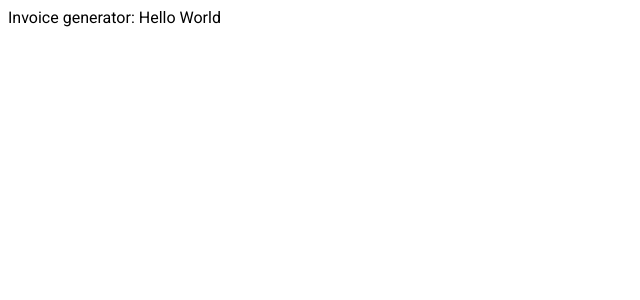
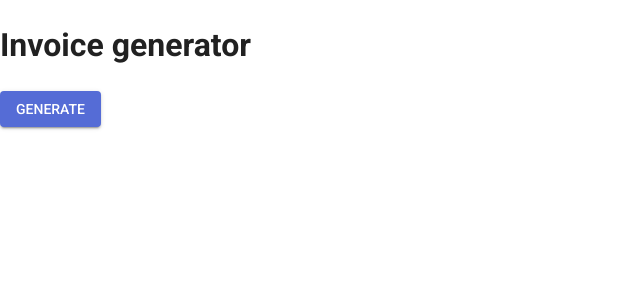
Before and after one commit to eddyhakimi/invoice-generator, a Next.js app: page / in a window 1280 px wide. Shown: the top 300 px of the page, without its empty margins (0-640 px from the left). Built offline with nearby package versions, Linux system fonts and the light colour scheme.

Commit message:
Add mui theme

```diff
--- /dev/null
+++ b/src/app/ThemeRegistry.tsx
@@ -0,0 +1,69 @@
+// app/ThemeRegistry.tsx
+"use client";
+import React from "react";
+import createCache from "@emotion/cache";
+import { useServerInsertedHTML } from "next/navigation";
+import { CacheProvider } from "@emotion/react";
+import { Theme, ThemeProvider } from "@mui/material/styles";
+import CssBaseline from "@mui/material/CssBaseline";
+import theme from "./theme";
+
+interface ThemeRegistry {
+  children: React.ReactNode;
+  options: any;
+}
+
+// This implementation is from emotion-js
+// https://github.com/emotion-js/emotion/issues/2928#issuecomment-1319747902
+export default function ThemeRegistry(props: ThemeRegistry) {
+  const { options, children } = props;
+
+  const [{ cache, flush }] = React.useState(() => {
+    const cache = createCache(options);
+    cache.compat = true;
+    const prevInsert = cache.insert;
+    let inserted: string[] = [];
+    cache.insert = (...args) => {
+      const serialized = args[1];
+      if (cache.inserted[serialized.name] === undefined) {
+        inserted.push(serialized.name);
+      }
+      return prevInsert(...args);
+    };
+    const flush = () => {
+      const prevInserted = inserted;
+      inserted = [];
+      return prevInserted;
+    };
+    return { cache, flush };
+  });
+
+  useServerInsertedHTML(() => {
+    const names = flush();
+    if (names.length === 0) {
+      return null;
+    }
+    let styles = "";
+    for (const name of names) {
+      styles += cache.inserted[name];
+    }
+    return (
+      <style
+        key={cache.key}
+        data-emotion={`${cache.key} ${names.join(" ")}`}
+        dangerouslySetInnerHTML={{
+          __html: styles,
+        }}
+      />
+    );
+  });
+
+  return (
+    <CacheProvider value={cache}>
+      <ThemeProvider theme={theme}>
+        <CssBaseline />
+        {children}
+      </ThemeProvider>
+    </CacheProvider>
+  );
+}
--- a/src/app/layout.tsx
+++ b/src/app/layout.tsx
@@ -1,11 +1,7 @@
 import "./globals.css";
+import { Roboto } from "next/font/google";
 import type { Metadata } from "next";
-import { Roboto } from "next/font/google";
-
-const roboto = Roboto({
-  weight: ["300", "400", "500", "700"],
-  subsets: ["latin"],
-});
+import ThemeRegistry from "./ThemeRegistry";
 
 export const metadata: Metadata = {
   title: "Invoice Generator",
@@ -19,7 +15,9 @@
 }) {
   return (
     <html lang="en">
-      <body className={roboto.className}>{children}</body>
+      <body>
+        <ThemeRegistry options={{ key: "mui" }}>{children}</ThemeRegistry>
+      </body>
     </html>
   );
 }
--- a/src/app/page.tsx
+++ b/src/app/page.tsx
@@ -1,5 +1,11 @@
 import styles from "./page.module.css";
+import { Button } from "@mui/material";
 
 export default function Home() {
-  return <main>Invoice generator: Hello World</main>;
+  return (
+    <main>
+      <h1>Invoice generator</h1>
+      <Button variant="contained">Generate</Button>
+    </main>
+  );
 }
--- /dev/null
+++ b/src/app/theme.ts
@@ -0,0 +1,25 @@
+import { Roboto } from "next/font/google";
+import { createTheme } from "@mui/material/styles";
+
+export const roboto = Roboto({
+  weight: ["300", "400", "500", "700"],
+  subsets: ["latin"],
+  display: "swap",
+});
+
+// Create a theme instance.
+const theme = createTheme({
+  palette: {
+    primary: {
+      main: "#556cd6",
+    },
+    secondary: {
+      main: "#19857b",
+    },
+  },
+  typography: {
+    fontFamily: roboto.style.fontFamily,
+  },
+});
+
+export default theme;
```
